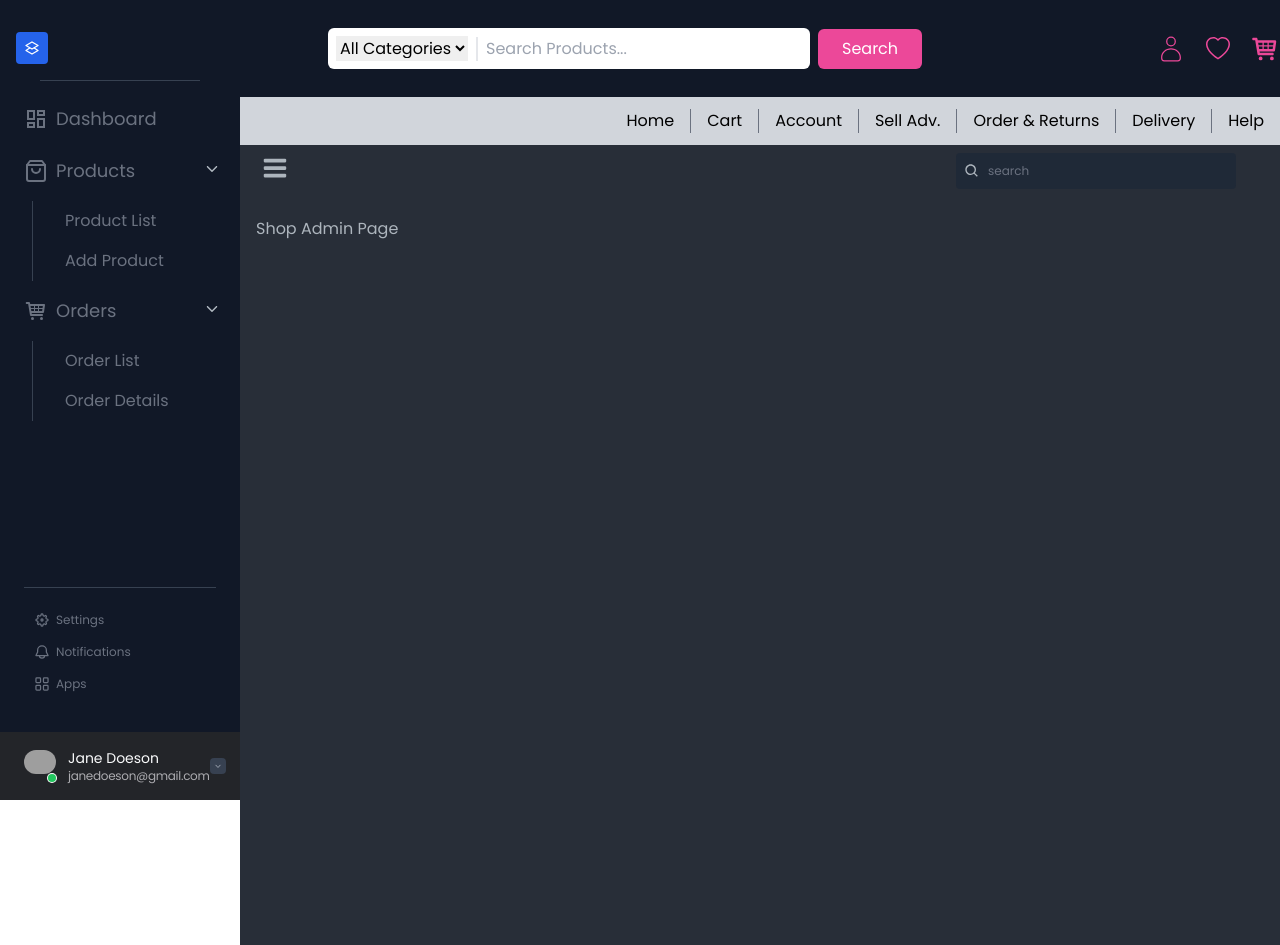
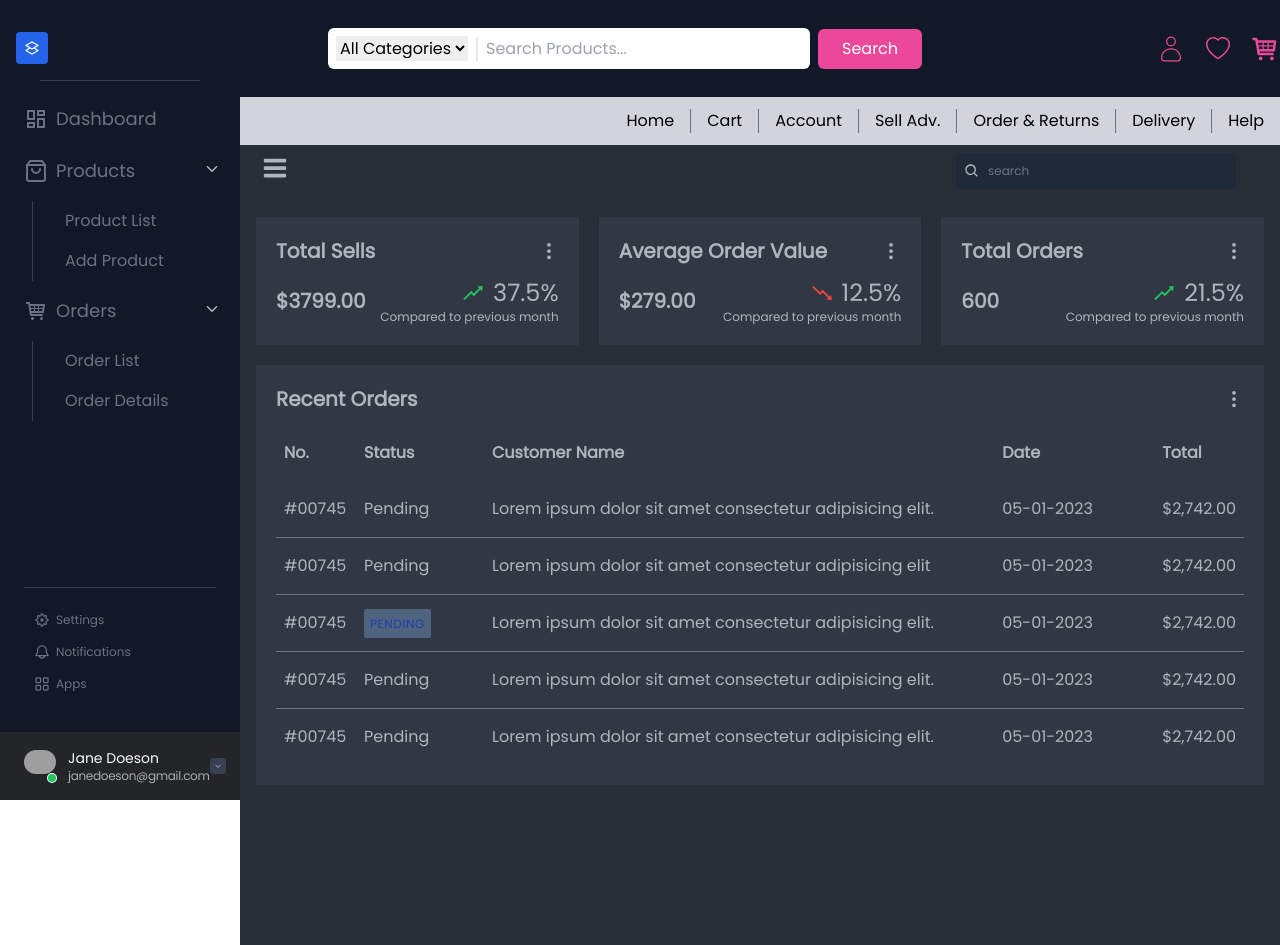
Before and after one commit to PrinceNarteh/mimall, a Next.js app: page /shop in a window 1280 px wide. Built offline with nearby package versions, Linux system fonts and the light colour scheme; grey boxes are pictures that could not be loaded.

Commit message:
add statistics to shop admin dashboard

```diff
--- a/app/(admin)/shop/orders/page.jsx
+++ b/app/(admin)/shop/orders/page.jsx
@@ -1,7 +1,87 @@
 import React from "react";
+import { BiSearch } from "react-icons/bi";
+
+const orders = [
+  {
+    no: 29,
+    ref: "CH1ZXA",
+    date: "21 Jun 23",
+  },
+];
 
 const Orders = () => {
-  return <div>Orders</div>;
+  return (
+    <div className="max-w-5xl mx-auto">
+      <div className=" flex justify-center">
+        <div className="border p-2 rounded-lg flex items-center">
+          <input
+            className="bg-transparent outline-none"
+            type="search"
+            name=""
+            id=""
+            placeholder="Search order..."
+          />
+          <BiSearch className="text-3xl text-gray-500" />
+        </div>
+      </div>
+      <div className="w-full py-4 px-2">
+        <table className="w-full border-separate border-spacing-y-7">
+          <thead>
+            <tr>
+              <th className="w-10">
+                <input type="checkbox" className="w-20" />
+              </th>
+              <th className=" w-20">No</th>
+              <th className=" w-40">Ref</th>
+              <th className=" w-40">Date</th>
+              <th className="">Customer</th>
+              <th className=" w-40">Status</th>
+              <th className=" w-20">Total</th>
+              <th className=" w-20">D</th>
+            </tr>
+          </thead>
+          <tbody>
+            <tr className="bg-light-gray rounded">
+              <td className="text-center">
+                <input type="checkbox" />
+              </td>
+              <td className="py-5 text-center ">21</td>
+              <td className="py-5 text-center ">RAG12G</td>
+              <td className="py-5 text-center ">21 Jun 23</td>
+              <td className="py-5 text-center">John Doe</td>
+              <td className="py-5 text-center ">Paid</td>
+              <td className="py-5 text-center ">$1234.00</td>
+              <td className="py-5 text-center ">D</td>
+            </tr>
+            <tr className="bg-light-gray rounded">
+              <td className="text-center">
+                <input type="checkbox" />
+              </td>
+              <td className="py-5 text-center ">21</td>
+              <td className="py-5 text-center ">TAG19G</td>
+              <td className="py-5 text-center ">23 Jun 23</td>
+              <td className="py-5 text-center">Rose Smith</td>
+              <td className="py-5 text-center ">Paid</td>
+              <td className="py-5 text-center ">$2234.00</td>
+              <td className="py-5 text-center ">D</td>
+            </tr>
+            <tr className="bg-light-gray rounded">
+              <td className="text-center">
+                <input type="checkbox" />
+              </td>
+              <td className="py-5 text-center ">29</td>
+              <td className="py-5 text-center ">EAB12G</td>
+              <td className="py-5 text-center ">20 Jun 23</td>
+              <td className="py-5 text-center">Jane Doe</td>
+              <td className="py-5 text-center ">Paid</td>
+              <td className="py-5 text-center ">$1205.00</td>
+              <td className="py-5 text-center ">D</td>
+            </tr>
+          </tbody>
+        </table>
+      </div>
+    </div>
+  );
 };
 
 export default Orders;
--- a/app/(admin)/shop/page.jsx
+++ b/app/(admin)/shop/page.jsx
@@ -1,7 +1,153 @@
 import React from "react";
+import Card from "../Card";
+import { AiOutlineRise, AiOutlineFall } from "react-icons/ai";
 
 const ShopAdmin = () => {
-  return <div>Shop Admin Page</div>;
+  return (
+    <div>
+      <div className="grid grid-cols-1 lg:grid-cols-3 gap-5">
+        <Card heading="Total Sells">
+          <div className="flex justify-between items-center">
+            <h3 className="text-xl font-extrabold">$3799.00</h3>
+            <div className="flex flex-col items-end">
+              <div className="flex items-center text-2xl gap-2">
+                <AiOutlineRise className="text-green-500 font-bold" /> 37.5%
+              </div>
+              <p className="text-xs">Compared to previous month</p>
+            </div>
+          </div>
+        </Card>
+        <Card heading="Average Order Value">
+          <div className="flex justify-between gap-5 items-center">
+            <h3 className="text-xl font-extrabold">$279.00</h3>
+            <div className="flex flex-col items-end">
+              <div className="flex items-center text-2xl gap-2">
+                <AiOutlineFall className="text-red-500 font-bold" /> 12.5%
+              </div>
+              <p className="text-xs">Compared to previous month</p>
+            </div>
+          </div>
+        </Card>
+        <Card heading="Total Orders">
+          <div className="flex justify-between items-center">
+            <h3 className="text-xl font-extrabold">600</h3>
+            <div className="flex flex-col items-end">
+              <div className="flex items-center text-2xl gap-2">
+                <AiOutlineRise className="text-green-500 font-bold" /> 21.5%
+              </div>
+              <p className="text-xs">Compared to previous month</p>
+            </div>
+          </div>
+        </Card>
+      </div>
+      <div className="mt-5">
+        <Card heading="Recent Orders">
+          <div className="overflow-auto">
+            <table className="max-w-full w-full">
+              <thead>
+                <tr className="text-left">
+                  <th className="px-2 py-4 w-20">No.</th>
+                  <th className="px-2 py-4 w-32">Status</th>
+                  <th className="px-2 py-4 max-w-xl">Customer Name</th>
+                  <th className="px-2 py-4 w-40">Date</th>
+                  <th className="px-2 py-4 w-20">Total</th>
+                </tr>
+              </thead>
+              <tbody className="divide-y divide-gray-500">
+                <tr>
+                  <td className="text-md whitespace-nowrap px-2 py-4">
+                    #00745
+                  </td>
+                  <td className="text-md whitespace-nowrap px-2 py-4">
+                    Pending
+                  </td>
+                  <td className="text-md whitespace-nowrap px-2 py-4">
+                    Lorem ipsum dolor sit amet consectetur adipisicing elit.
+                  </td>
+                  <td className="text-md whitespace-nowrap px-2 py-4">
+                    05-01-2023
+                  </td>
+                  <td className="text-md whitespace-nowrap px-2 py-4">
+                    $2,742.00
+                  </td>
+                </tr>
+                <tr>
+                  <td className="text-md whitespace-nowrap px-2 py-4">
+                    #00745
+                  </td>
+                  <td className="text-md whitespace-nowrap px-2 py-4">
+                    Pending
+                  </td>
+                  <td className="text-md whitespace-nowrap px-2 py-4">
+                    Lorem ipsum dolor sit amet consectetur adipisicing elit
+                  </td>
+                  <td className="text-md whitespace-nowrap px-2 py-4">
+                    05-01-2023
+                  </td>
+                  <td className="text-md whitespace-nowrap px-2 py-4">
+                    $2,742.00
+                  </td>
+                </tr>
+                <tr>
+                  <td className="text-md whitespace-nowrap px-2 py-4">
+                    #00745
+                  </td>
+                  <td className="text-md whitespace-nowrap px-2 py-4">
+                    <span className="p-1.5 text-xs font-medium tracking-wider uppercase text-blue-800 bg-blue-300 bg-opacity-30 rounded-sm">
+                      Pending
+                    </span>
+                  </td>
+                  <td className="text-md whitespace-nowrap px-2 py-4">
+                    Lorem ipsum dolor sit amet consectetur adipisicing elit.
+                  </td>
+                  <td className="text-md whitespace-nowrap px-2 py-4">
+                    05-01-2023
+                  </td>
+                  <td className="text-md whitespace-nowrap px-2 py-4">
+                    $2,742.00
+                  </td>
+                </tr>
+                <tr>
+                  <td className="text-md whitespace-nowrap px-2 py-4">
+                    #00745
+                  </td>
+                  <td className="text-md whitespace-nowrap px-2 py-4">
+                    Pending
+                  </td>
+                  <td className="text-md whitespace-nowrap px-2 py-4">
+                    Lorem ipsum dolor sit amet consectetur adipisicing elit.
+                  </td>
+                  <td className="text-md whitespace-nowrap px-2 py-4">
+                    05-01-2023
+                  </td>
+                  <td className="text-md whitespace-nowrap px-2 py-4">
+                    $2,742.00
+                  </td>
+                </tr>
+                <tr>
+                  <td className="text-md whitespace-nowrap px-2 py-4">
+                    #00745
+                  </td>
+                  <td className="text-md whitespace-nowrap px-2 py-4">
+                    Pending
+                  </td>
+                  <td className="text-md whitespace-nowrap px-2 py-4">
+                    Lorem ipsum dolor sit amet consectetur adipisicing elit.
+                  </td>
+                  <td className="text-md whitespace-nowrap px-2 py-4">
+                    05-01-2023
+                  </td>
+                  <td className="text-md whitespace-nowrap px-2 py-4">
+                    $2,742.00
+                  </td>
+                </tr>
+              </tbody>
+            </table>
+          </div>
+        </Card>
+      </div>
+    </div>
+  );
 };
 
 export default ShopAdmin;
--- a/app/page.jsx
+++ b/app/page.jsx
@@ -4,6 +4,7 @@ import Header from "./Header";
 import Section from "./Section";
 import SectionHeader from "./SectionHeader";
 import ProductCard from "./ProductCard";
+import Link from "next/link";
 
 const Home = () => {
   return (
@@ -68,9 +69,9 @@ const Home = () => {
                 <p className="text-xl font-semibold">Processed Food</p>
                 <p className="text-xl font-semibold">Raw Food</p>
               </div>
-              <button className="text-orange-500 font-semibold">
+              <Link href="/more" className="text-orange-500 font-semibold">
                 Read More
-              </button>
+              </Link>
             </div>
             <div className="p-7 flex gap-7">
               {Array(4)
```
